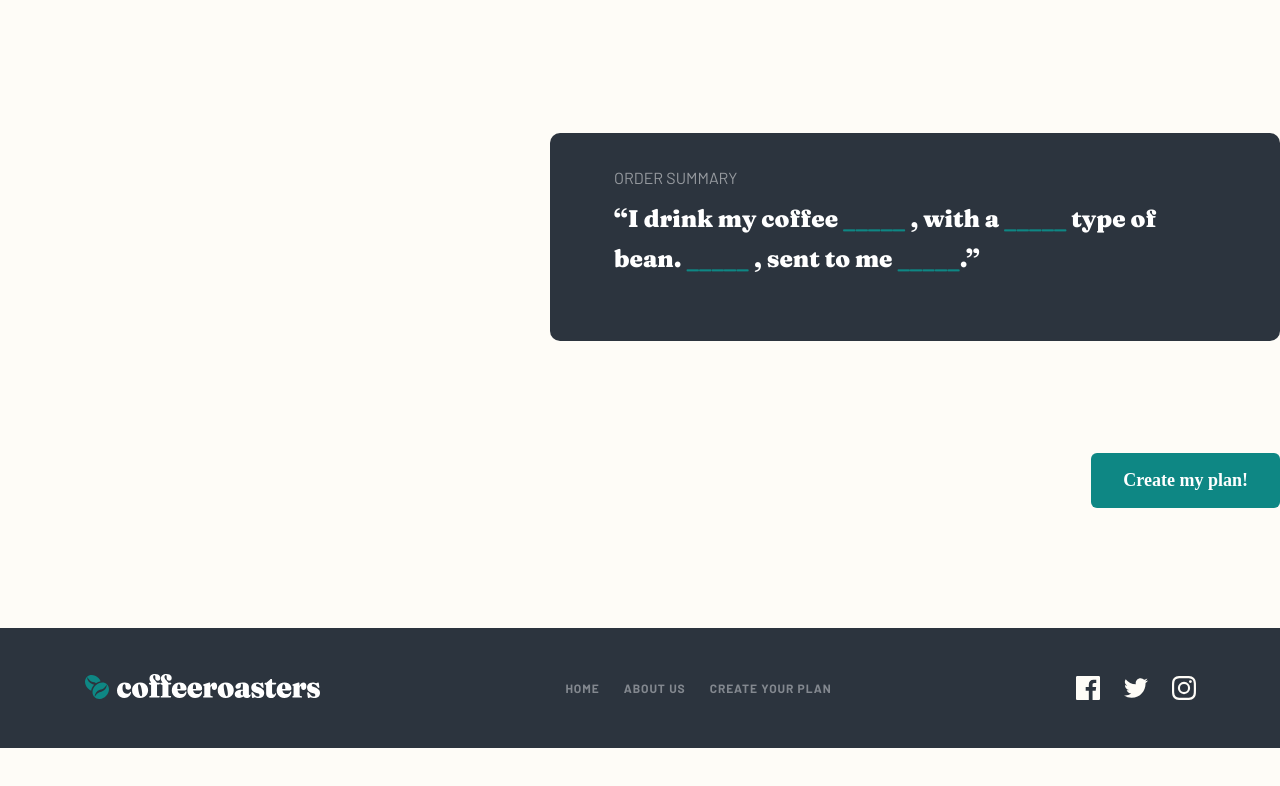
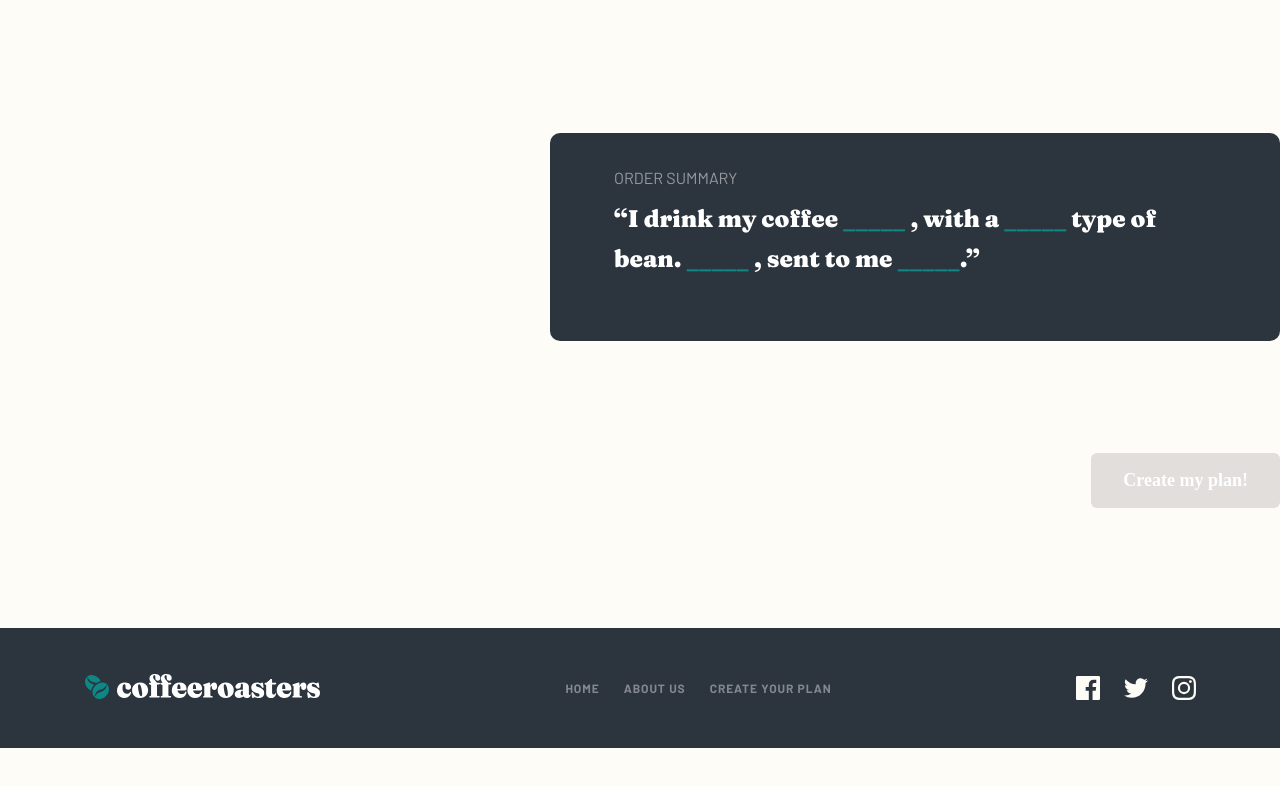
Before and after one commit to caarlosdamian/coffeeroasters-subscription-site, a React (Vite) app: page /plan in a window 1280 px wide. Shown: the part 1874-2660 px from the top of the page. Built offline with nearby package versions, Linux system fonts and the light colour scheme; a web font is replaced by a local one.

Commit message:
feat(plan): added button disable fuctionality

```diff
--- a/src/components/modal/Modal.scss
+++ b/src/components/modal/Modal.scss
@@ -45,6 +45,11 @@
           tokens.$line-height-32,
           tokens.$font-family-fraunces
         );
+
+        @include tokens.for-size(tablet-portrait-up) {
+          font-size: 40px;
+          line-height: 48px;
+        }
       }
     }
     &--down {
@@ -54,9 +59,10 @@
       flex-direction: column;
       gap: 24px;
       @include tokens.for-size(tablet-portrait-up) {
-       padding: 58px;
-       gap: 48px;
-       flex: 2;
+        padding: 58px;
+        flex: 2;
+        gap: 48px;
+        align-items: center;
       }
 
       .modal__description--container {
@@ -65,7 +71,7 @@
         flex-direction: column;
         @include tokens.for-size(tablet-portrait-up) {
           gap: 8px;
-         }
+        }
         .summary__container {
           .summary__message {
             @include tokens.font(
@@ -92,6 +98,11 @@
           text-align: justify;
           mix-blend-mode: normal;
           opacity: 0.8;
+
+          @include tokens.for-size(tablet-portrait-up) {
+            font-size: 16px;
+            line-height: 26px;
+          }
         }
       }
 
@@ -100,6 +111,9 @@
         align-items: center;
         gap: 12px;
 
+        @include tokens.for-size(tablet-portrait-up) {
+          justify-self: flex-end;
+        }
         .checkout__desc {
           display: none;
           @include tokens.font(
--- a/src/components/modal/Modal.tsx
+++ b/src/components/modal/Modal.tsx
@@ -41,11 +41,11 @@ export const Modal = () => {
             <span className="description">
               Is this correct? You can proceed to checkout or go back to plan
               selection if something is off. Subscription discount codes can
-              also be redeemed at the checkout.{' '}
+              also be redeemed at the checkout.
             </span>
           </div>
           <div className="button__section">
-            <span className="checkout__desc">{`${priceByMonth} / mo`}</span>
+            <span className="checkout__desc">{`$${priceByMonth.toFixed(2)} / mo`}</span>
             <Button
               id="button--mobile"
               label={`Checkout - $${priceByMonth} / mo`}
--- a/src/pages/plan/Plan.tsx
+++ b/src/pages/plan/Plan.tsx
@@ -1,6 +1,6 @@
 import { Button, ImgCard, Steps } from '../../components';
 import { Question } from '../../components/question/Question';
-import { useContext, useMemo } from 'react';
+import { useCallback, useContext, useMemo } from 'react';
 import { SelectionContext } from '../../context/selectionContext';
 import { ModalContext } from '../../context/modalContext';
 import './Plan.scss';
@@ -14,6 +14,19 @@ export const Plan = () => {
     coffeSectionsArray,
   } = useContext(SelectionContext);
   const { handleShow } = useContext(ModalContext);
+  const arrayOfObj = Object.entries(selection).map((e) => ({ [e[0]]: e[1] }));
+  const keys = Object.keys(selection);
+  const arrayOfSelections = arrayOfObj.map((item, i) => item[keys[i]]);
+  const buttonDisable = useMemo(() => {
+    let selectionsFilter = sectionDisable
+      ? arrayOfSelections.filter((item) => item.value !== 'Capsule')
+      : arrayOfSelections;
+
+    return sectionDisable
+      ? selectionsFilter.filter((item) => item.value !== '').length !== 3
+      : selectionsFilter.filter((item) => item.value !== '').length !== 5;
+  }, [arrayOfSelections, sectionDisable]);
+
   return (
     <div className="plan">
       <ImgCard
@@ -80,7 +93,11 @@ export const Plan = () => {
         ></div>
       </section>
       <section className="summary__button">
-        <Button label="Create my plan!" onClick={handleShow} />
+        <Button
+          label="Create my plan!"
+          disabled={buttonDisable}
+          onClick={handleShow}
+        />
       </section>
     </div>
   );
```
